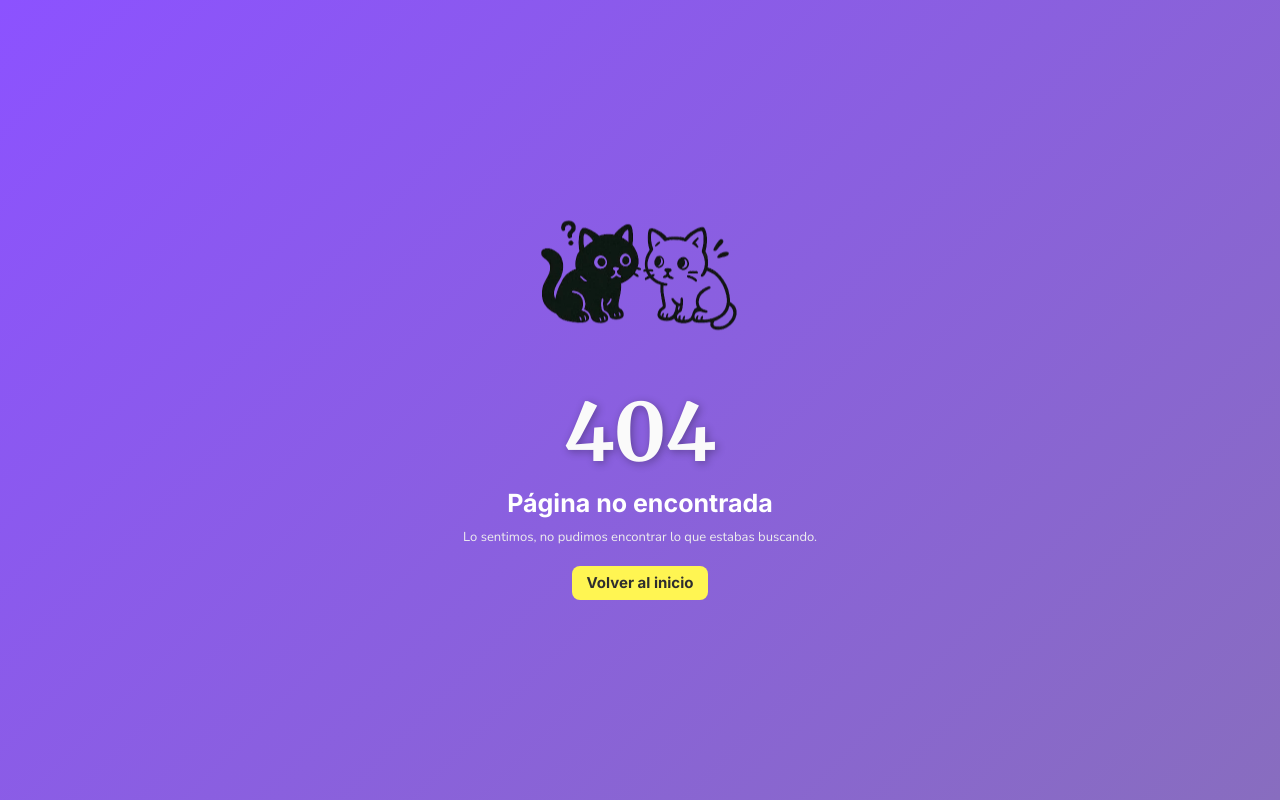
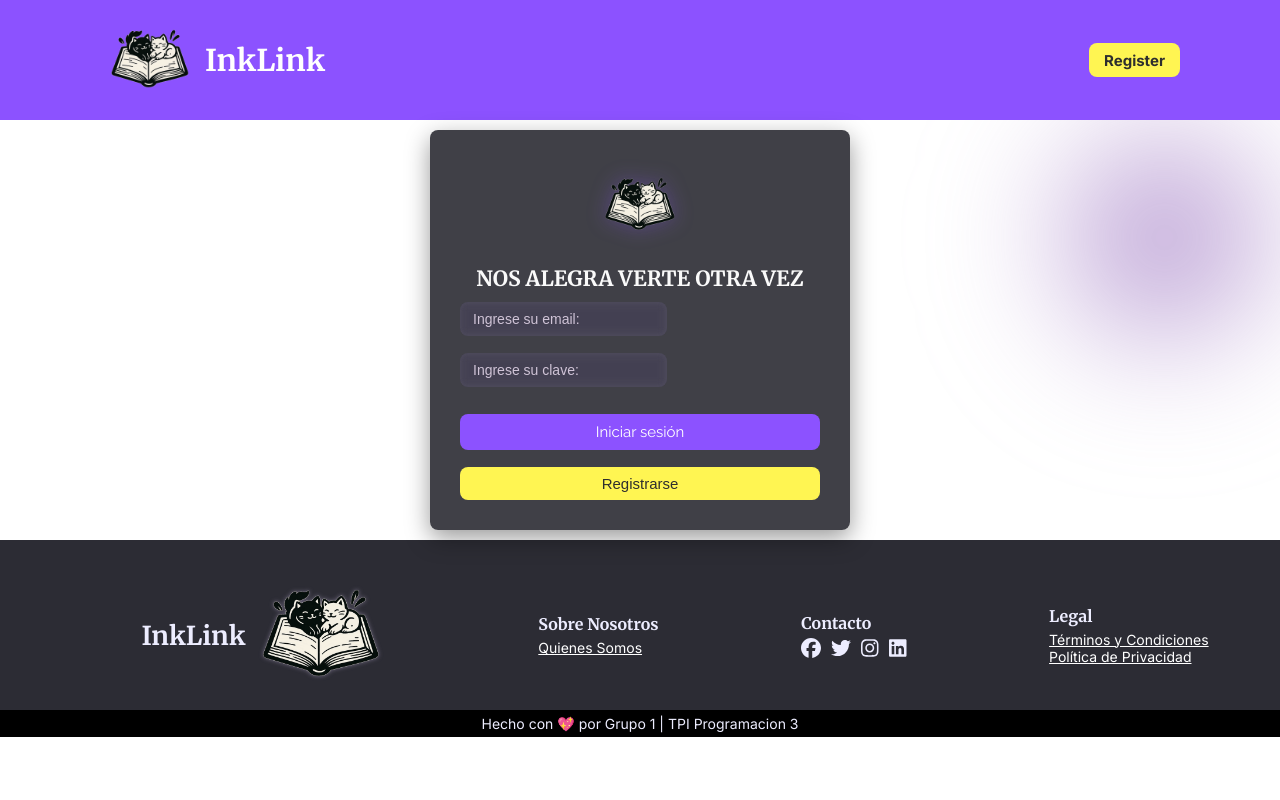
Before and after one commit to GGabi40/TPI-Programacion3, a React (Vite) app in the folder frontend/: page /login in a window 1280 px wide. Before the commit this address had no page. Built offline with nearby package versions, Linux system fonts and the light colour scheme.

Commit message:
create components: login, protected, auth.services

```diff
--- a/frontend/src/App.jsx
+++ b/frontend/src/App.jsx
@@ -1,6 +1,8 @@
 import { BrowserRouter, Routes, Route } from "react-router";
+import { useState } from 'react';
 import Register from "./components/register/Register";
-
+import Login from "./components/login/Login"; // formulario login
+import Protected from "./components/protected/Protected";
 import Home from "./pages/home/Home"; // landing Page
 import Dashboard from "./components/dashboard/Dashboard"; // dashboard
 import NotFound from "./components/error/notFound/NotFound"; // error 404
@@ -13,24 +15,30 @@ import Clubes from "./components/clubes/Clubes";
 
 
 function App() {
+  const [isLogged, setIsLogged] = useState(false);
   return (
     <>
       <BrowserRouter>
 
         <Routes>
           {/* Ruta sin proteger - Home y NotFound */}
+          {/* agregue el register para que sea publica aunque no este logged */}
+          {/* agregar nav y footer en ambas */}
           <Route path="/" element={<Home />} />
+          <Route path="/register" element={<Register />} />
+          <Route path="/login" element={<Login />} />
+            <Route path="*" element={<NotFound />} />
 
             {/* Acá todas estarán protegidas x Login */}
+            {/* <Route element={<Protected />}> */}
               <Route path="/dashboard" element={<Dashboard />} />
-          <Route path="/register" element={<Register />} />
               <Route path="/clubes" element={<Clubes />} />
               <Route path="/clubDetails" element={<ClubDetails />} />
               <Route path="/modifyclub" element={<ModifyClub />} />
               <Route path="/newclub" element={<NewClub />} />
               <Route path="/mis-clubes" element={<MisClubes />} />
 
-          <Route path="*" element={<NotFound />} />
+            {/* </Route> */}
         </Routes>
       </BrowserRouter>
 
--- /dev/null
+++ b/frontend/src/components/auth/Auth.services.js
@@ -0,0 +1,32 @@
+export const validateString = (str, minLength, maxLength) => {
+    if (minLength && str.length < minLength)
+        return false;
+    else if (maxLength && str.length > maxLength)
+        return false;
+
+    return true;
+
+
+}
+
+export const validateEmail = (email) => {
+    const emailRegex = /^[^\s@]+@[^\s@]+\.[^\s@]+$/;
+    return emailRegex.test(email);
+}
+
+export const validatePassword = (password, minLength, maxLength, needsUppercase, needsNumber) => {
+    if (minLength && password.length < minLength)
+        return false;
+
+    else if (maxLength && password.length > maxLength)
+        return false;
+
+    else if (needsUppercase && !/[A-Z]/.test(password))
+        return false;
+
+    else if (needsNumber && !/\d/.test(password))
+        return false;
+
+
+    return true;
+}
--- /dev/null
+++ b/frontend/src/components/login/Login.jsx
@@ -0,0 +1,124 @@
+import React from 'react'
+import Footer from "../footer/Footer";
+import TopNav from "../nav/TopNav";
+import logo from "../../assets/img/logo/Logo-InkLink.webp";
+import { useState, useRef } from 'react'
+import { Link, useNavigate } from "react-router";
+import { validateEmail, validatePassword } from "../auth/Auth.services";
+import { errorToast, successToast } from '../toast/NotificationToast';
+
+
+const Login = ({ setIsLogged }) => {
+  const [email, setEmail] = useState("");
+  const [password, setPassword] = useState("");
+  const [errors, setErrors] = useState({ email: false, password: false });
+  const navigate = useNavigate();
+  const emailRef = useRef(null);
+  const passwordRef = useRef(null);
+
+  const handleEmailChange = (event) => {
+    setEmail(event.target.value)
+  }
+
+  const handlePasswordChange = (event) => {
+    setPassword(event.target.value)
+  }
+
+  const handleSubmit = (event) => {
+    event.preventDefault();
+
+    if (!validateEmail(email)) {
+      setErrors({ ...errors, email: true });
+      emailRef.current.focus();
+      errorToast('Email invalido')
+      return;
+    } else {
+      setErrors({ ...errors, email: false })
+    }
+
+    if (!validatePassword(password, 1)) {
+      setErrors({ ...errors, password: true });
+      errorToast('La contraseña es requerida')
+      passwordRef.current.focus();
+      return;
+    } else {
+      setErrors({ ...errors, password: false })
+    }
+
+    fetch("http://localhost:3000/api/login", {
+      method: "POST",
+      headers: { "Content-Type": "application/json" },
+      body: JSON.stringify({ email, password })
+    })
+      .then(res => res.json())
+      .then(data => {
+        //esta linea ver
+        const token = data.token;
+        //
+        localStorage.setItem("inklink-token", token);
+        successToast("Inicio de sesión exitoso.")
+        setIsLogged(true);
+        navigate("/dashboard");
+      })
+      .catch(err => {
+        errorToast("Error al iniciar sesión.")
+        return
+      });
+  };
+
+  const handleNavigateToRegister = () => {
+    navigate("/register");
+  };
+
+  return (
+
+    <div>
+      <TopNav />
+      <div className="background-animated">
+        <div className="light-orb"></div>
+      </div>
+
+      <div className="form-container margin">
+        <div className="logo-form">
+          <img src={logo} alt="Logo Inklink" />
+        </div>
+        <div className="form">
+          <h3 className="title-form">NOS ALEGRA VERTE OTRA VEZ</h3>
+          <form onSubmit={handleSubmit}>
+            <div className=".">
+              <input
+                type="email"
+                className={errors.email ? "error-input" : ""}
+                placeholder="Ingrese su email:"
+                onChange={handleEmailChange}
+                value={email}
+                ref={emailRef}
+              />
+              {errors.email && <p className="error-text">El email es requerido.</p>}
+            </div>
+
+            <div className="form-group">
+              <input
+                type="password"
+                className={errors.password ? "error-input" : ""}
+                placeholder="Ingrese su clave:"
+                onChange={handlePasswordChange}
+                value={password}
+                ref={passwordRef}
+              />
+              {errors.password && <p className="error-text">El password es requerido.</p>}
+            </div>
+            {/* achicar los botones */}
+            <button type="submit">Iniciar sesión</button>
+            <button type="button" onClick={handleNavigateToRegister}>Registrarse</button>
+          </form>
+        </div>
+      </div>
+      <Footer></Footer>
+    </div>
+
+  );
+};
+
+
+export default Login;
--- a/frontend/src/components/nav/TopNav.jsx
+++ b/frontend/src/components/nav/TopNav.jsx
@@ -4,6 +4,7 @@ import { Link, useLocation } from 'react-router';
 import { useState } from 'react';
 
 import logo from '../../assets/img/logo/Logo-InkLink.webp';
+import Login from '../login/Login';
 import Register from '../register/Register';
 
 const TopNav = () => {
@@ -17,7 +18,8 @@ const TopNav = () => {
       </div>
 
       <div className="buttons top">
-            <Link to="/" className="link-button">Login</Link>
+        {location.pathname !== '/login' && (
+          <Link to="/login" className="link-button">Login</Link>)}
         {location.pathname !== '/register' && (
           <Link to="/register" className="link-button">Register</Link>
         )}
--- /dev/null
+++ b/frontend/src/components/protected/Protected.jsx
@@ -0,0 +1,14 @@
+import React from 'react'
+import { Outlet, Navigate } from 'react-router';
+
+
+//se saca el islogged y se toma el token de local storage
+const Protected = ({isLogged}) => {
+    if (!isLogged) {
+        return <Navigate to="/login" replace />;
+    } else{
+        return <Outlet/>
+    }
+}
+
+export default Protected
--- a/frontend/src/styles/index.css
+++ b/frontend/src/styles/index.css
@@ -168,6 +168,16 @@ form {
 .logo-form>img {
   height: 90px;
   filter: drop-shadow(0 0 10px rgba(140, 82, 255, 0.3));
+}
+
+.title-form {
+  font-size: 2.1rem;
+  color: var(--blanco-suave);
+  font-family: var(--principal-font);
+  text-align: center;
+
+  margin-bottom: 1rem;
+
 }
 
 label {
```
Lines whose indentation alone changed are shown as unchanged.
